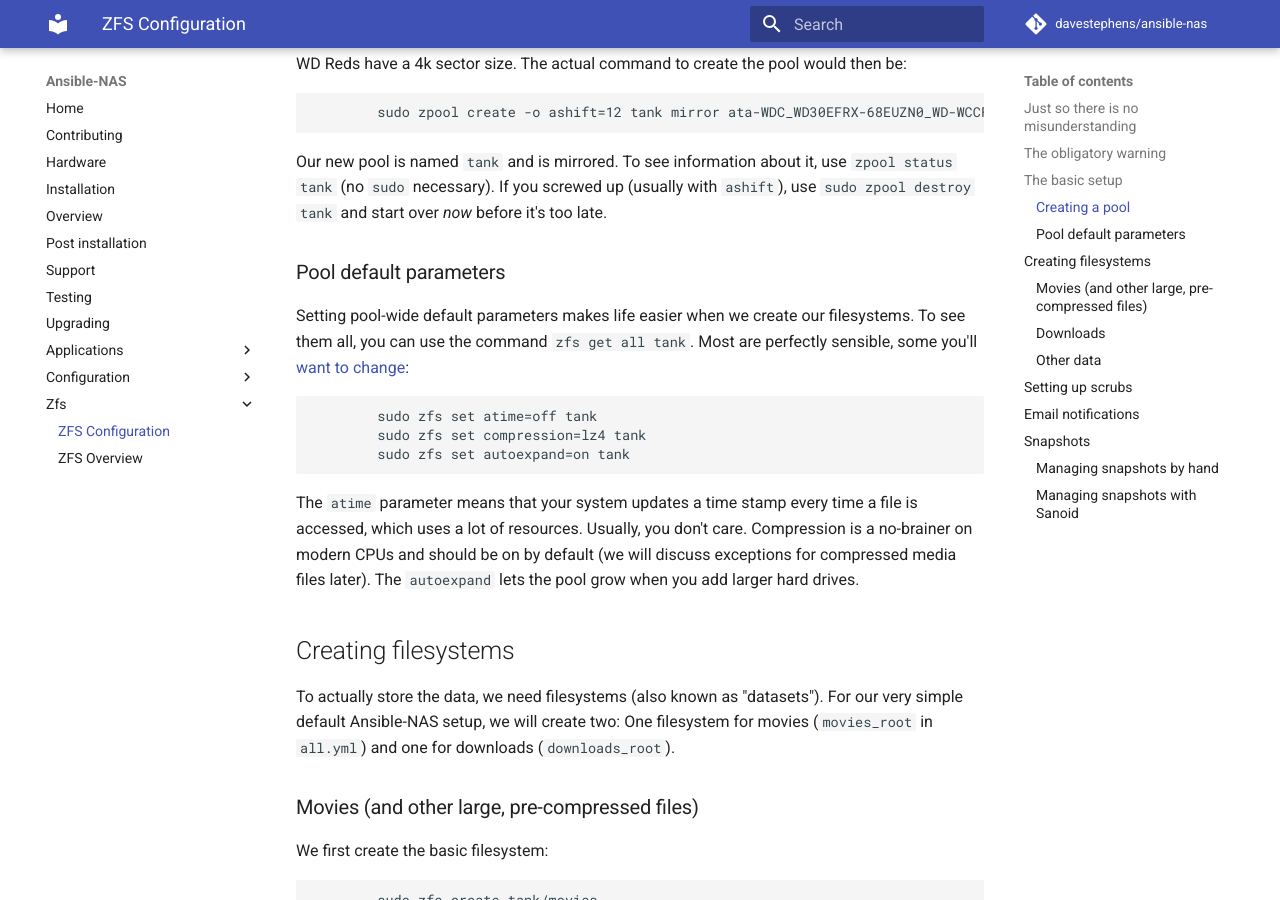
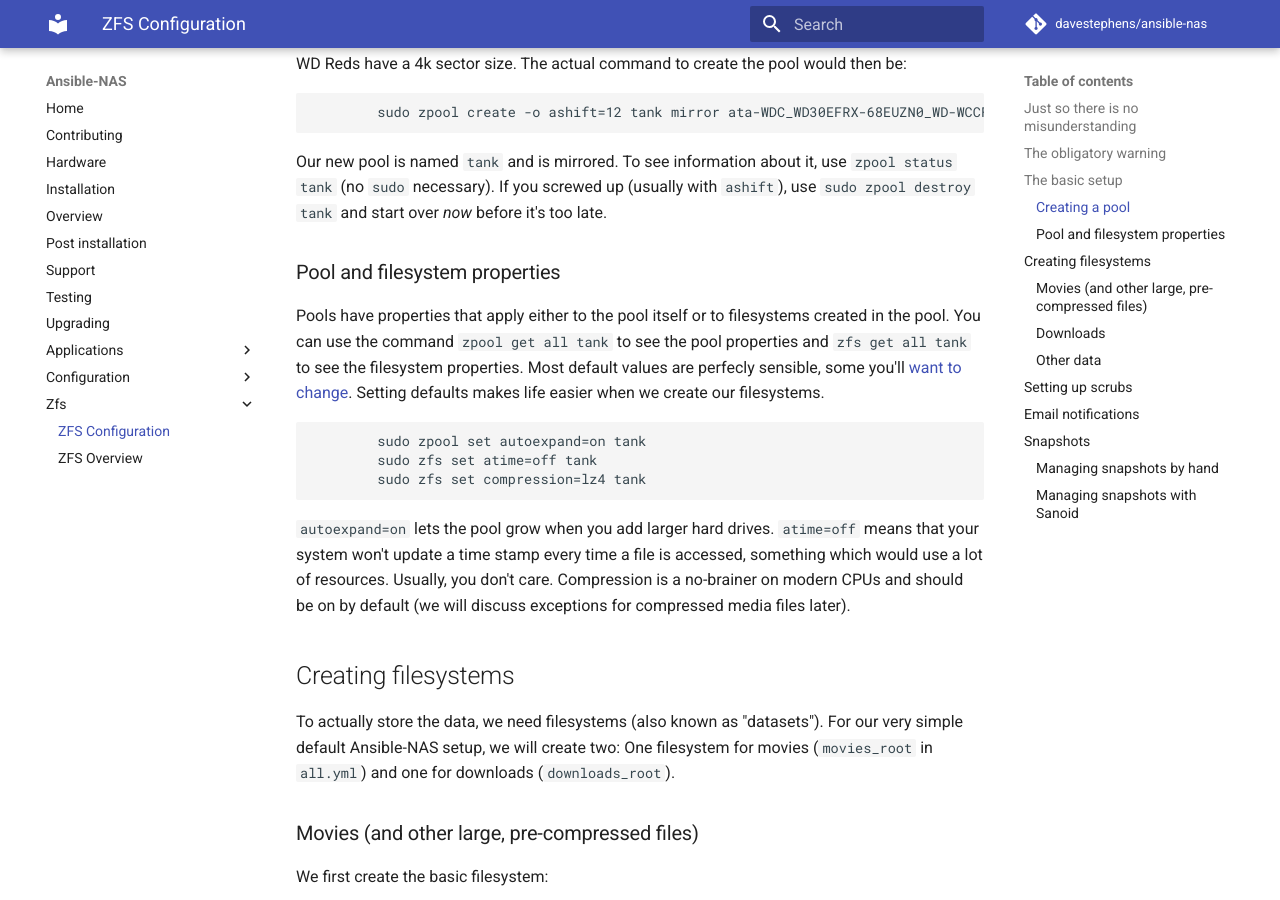
Before and after one commit to davestephens/ansible-nas, an MkDocs documentation site: the page built from docs/zfs/zfs_configuration.md, in a window 1280 px wide and 900 px high, scrolled down 1836 px. Built offline with MkDocs 1.6.1 and Material for MkDocs 9.7.7, drawn with Linux system fonts in a browser that asks for light colours; comment, search, counter and statistics services are not loaded.

Commit message:
Enable auto-expansion using `zpool` rather than `zfs`
Briefly highlight that a pool has properties that apply to itself or to its
filesystems.

````diff
--- a/docs/zfs/zfs_configuration.md
+++ b/docs/zfs/zfs_configuration.md
@@ -102,24 +102,26 @@ Our new pool is named `tank` and is mirrored. To see information about it, use
 `ashift`), use `sudo zpool destroy tank` and start over _now_ before it's too
 late.
 
-### Pool default parameters
+### Pool and filesystem properties
 
-Setting pool-wide default parameters makes life easier when we create our
-filesystems. To see them all, you can use the command `zfs get all tank`. Most
-are perfectly sensible, some you'll [want to
-change](https://jrs-s.net/2018/08/17/zfs-tuning-cheat-sheet/):
+Pools have properties that apply either to the pool itself or to filesystems
+created in the pool. You can use the command `zpool get all tank` to see the
+pool properties and `zfs get all tank` to see the filesystem properties. Most
+default values are perfecly sensible, some you'll [want to
+change](https://jrs-s.net/2018/08/17/zfs-tuning-cheat-sheet/). Setting
+defaults makes life easier when we create our filesystems.
 
 ```
+        sudo zpool set autoexpand=on tank
         sudo zfs set atime=off tank
         sudo zfs set compression=lz4 tank
-        sudo zfs set autoexpand=on tank
 ```
 
-The `atime` parameter means that your system updates a time stamp every time a
-file is accessed, which uses a lot of resources. Usually, you don't care.
+`autoexpand=on` lets the pool grow when you add larger hard drives. `atime=off`
+means that your system won't update a time stamp every time a file is accessed,
+something which would use a lot of resources. Usually, you don't care.
 Compression is a no-brainer on modern CPUs and should be on by default (we will
-discuss exceptions for compressed media files later). The `autoexpand` lets the
-pool grow when you add larger hard drives.
+discuss exceptions for compressed media files later).
 
 ## Creating filesystems
 
````
